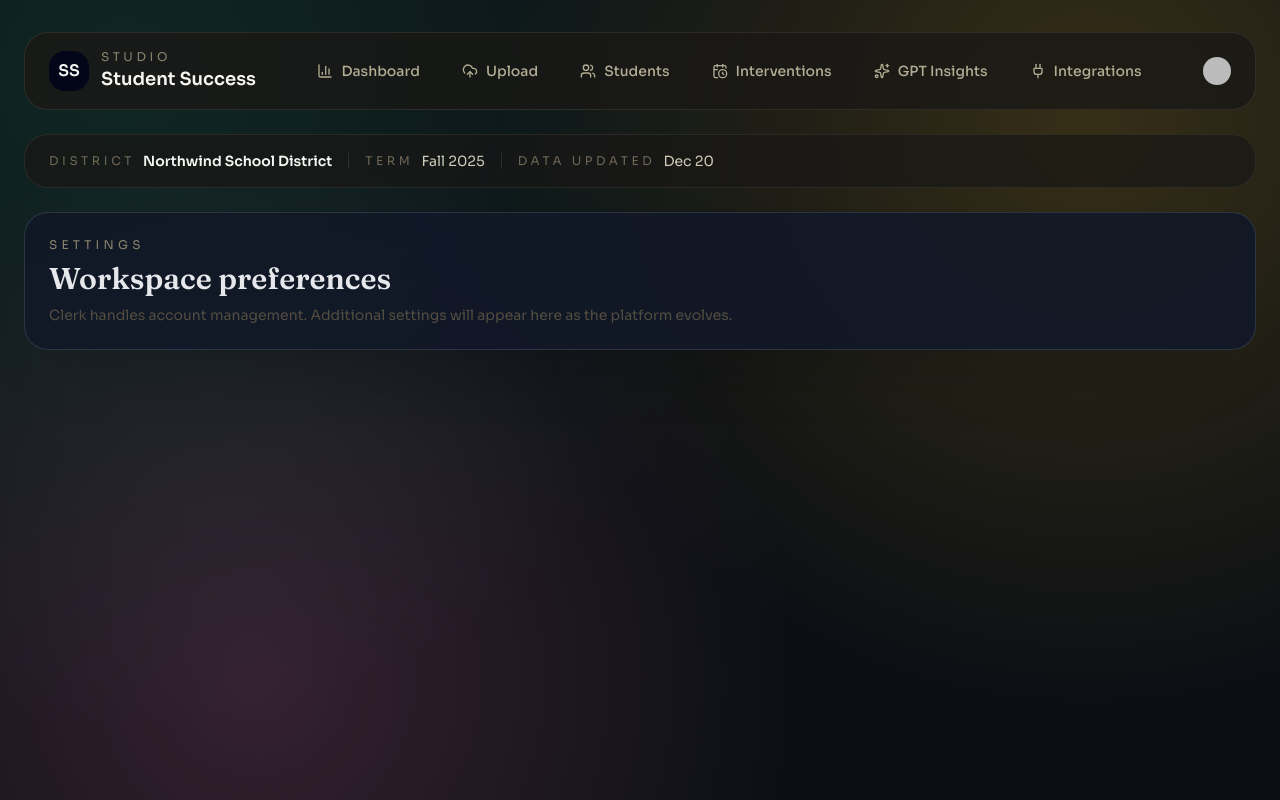
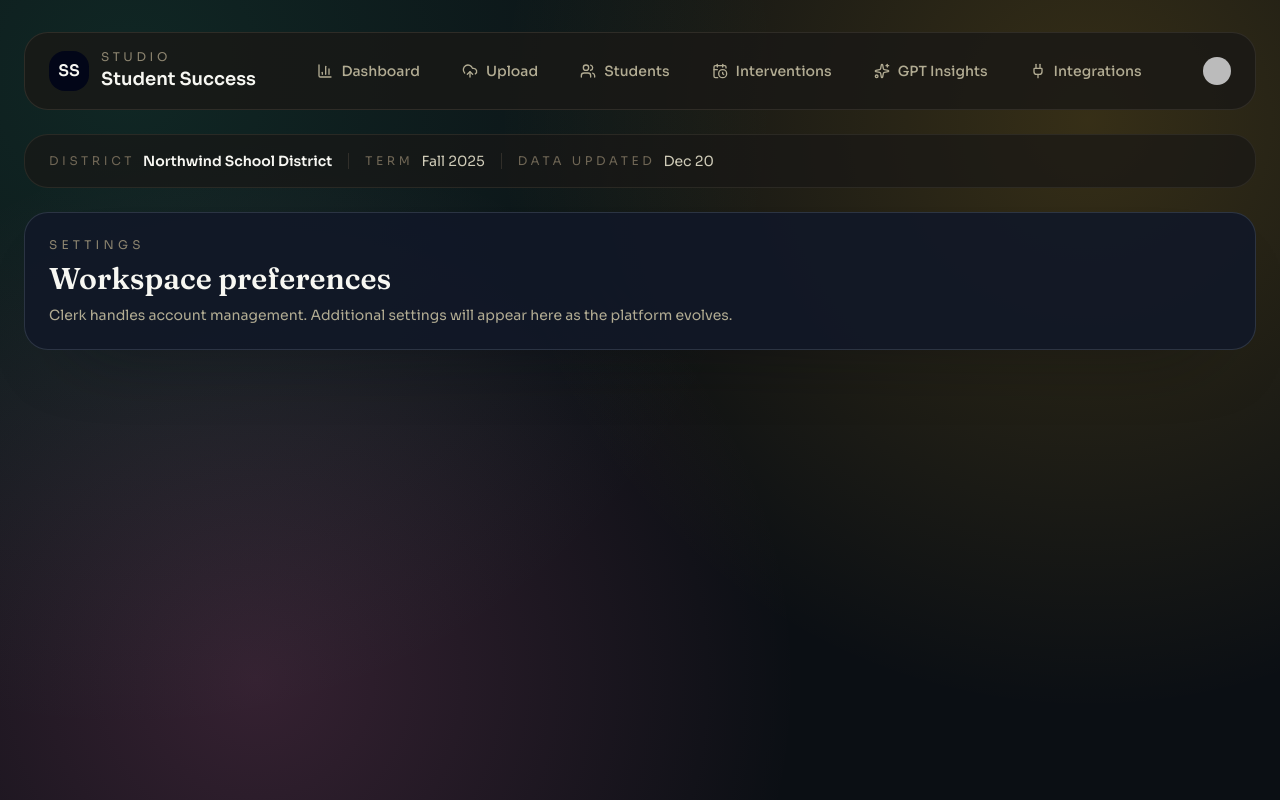
Before and after one commit to adamblumoff/student-success-prediction, a Next.js app in the folder apps/web/: page /settings in a window 1280 px wide. Built offline with nearby package versions, Linux system fonts and the light colour scheme; no server answers; the database is empty; sample sign-in values are in the browser's storage; some icons are missing.

Commit message:
chore(ui): align settings with dark theme

```diff
--- a/apps/web/app/(app)/settings/page.tsx
+++ b/apps/web/app/(app)/settings/page.tsx
@@ -3,8 +3,8 @@
     <section className="space-y-6">
       <div className="card">
         <p className="text-xs uppercase tracking-[0.35em] text-ink-400">Settings</p>
-        <h1 className="mt-2 text-3xl font-semibold">Workspace preferences</h1>
-        <p className="mt-2 text-sm text-ink-600">
+        <h1 className="mt-2 text-3xl font-semibold text-ink-50">Workspace preferences</h1>
+        <p className="mt-2 text-sm text-ink-300">
           Clerk handles account management. Additional settings will appear here as the
           platform evolves.
         </p>
```
